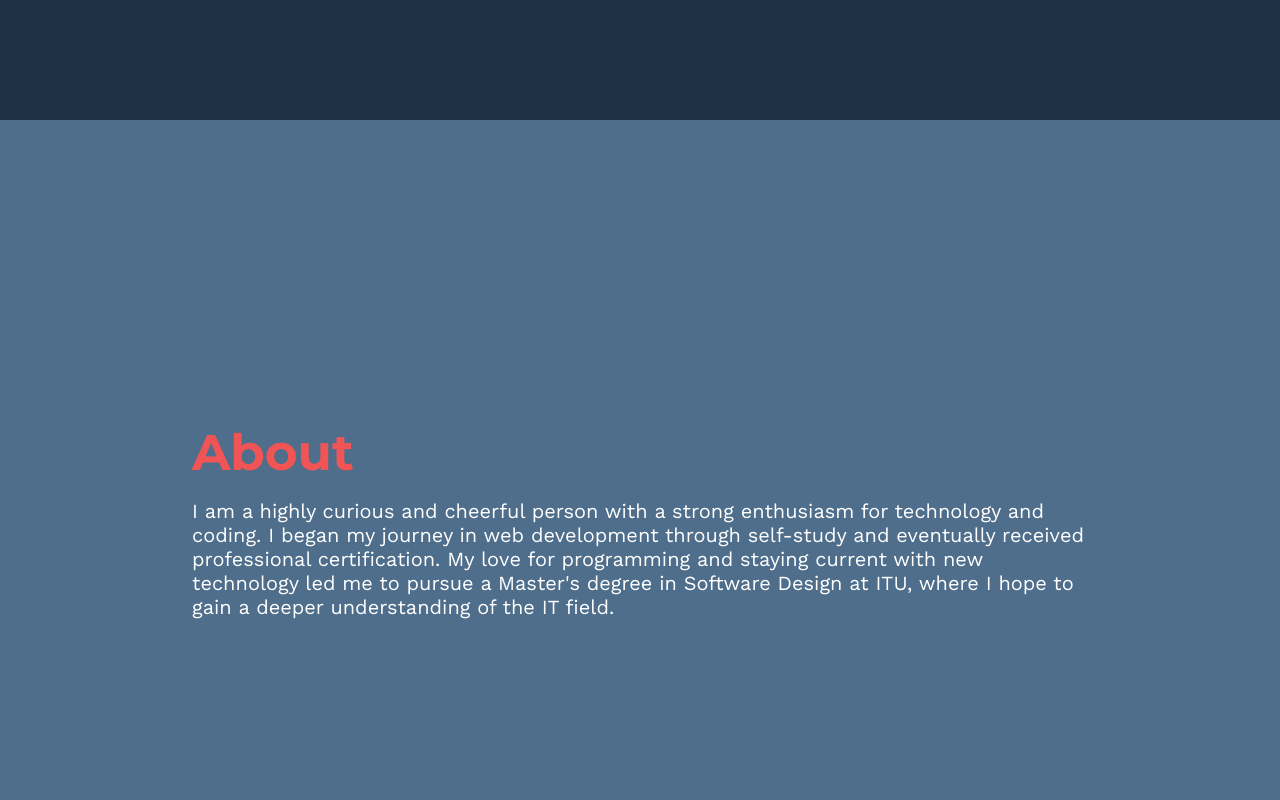
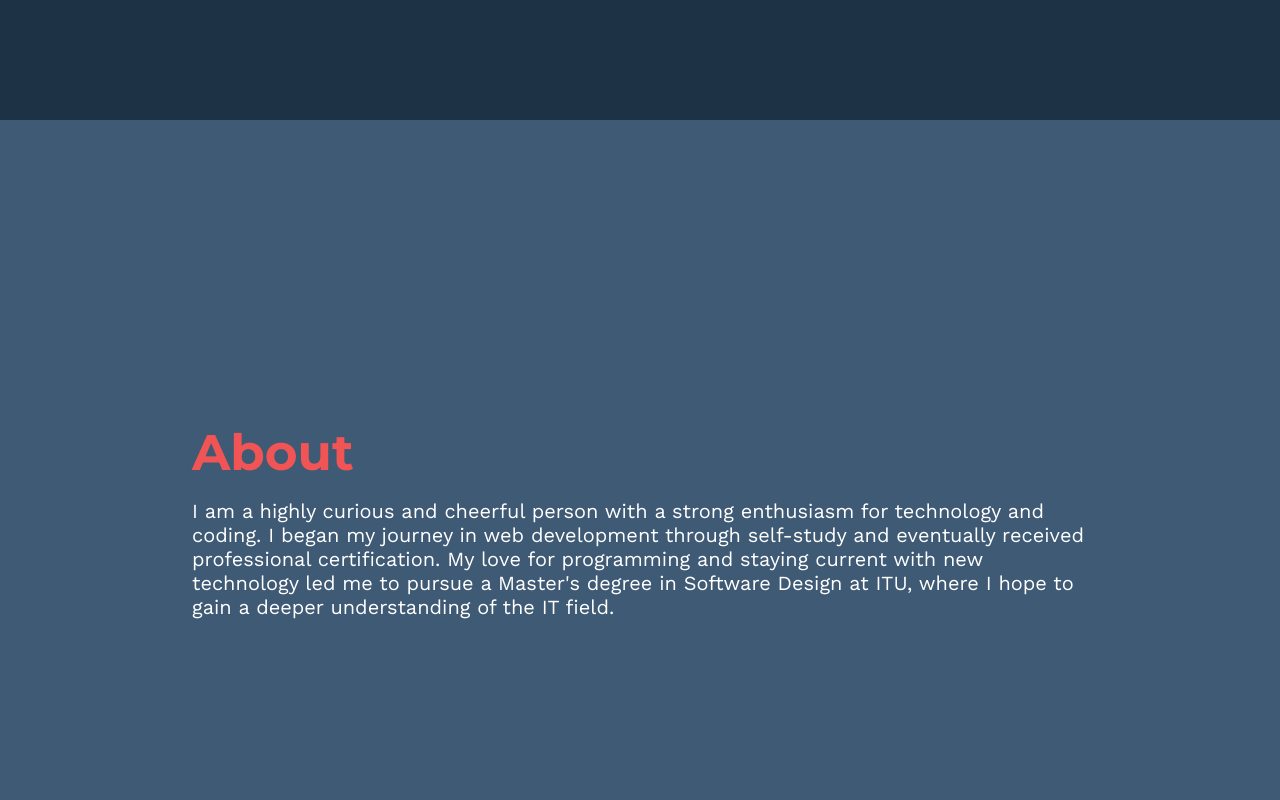
Before and after one commit to NatsGt/portfolio2023, a Next.js app: page / in a window 1280 px wide. Shown: the part 680-1480 px from the top of the page. Built offline with nearby package versions, Linux system fonts and the light colour scheme.

Commit message:
change color

```diff
--- a/styles/components/pagecontainer.module.scss
+++ b/styles/components/pagecontainer.module.scss
@@ -8,7 +8,7 @@
   height: 100vh;
 
   &.light {
-    background-color: $blue-600;
+    background-color: $blue-700;
   }
   &.dark {
     background-color: $blue-900;
```
